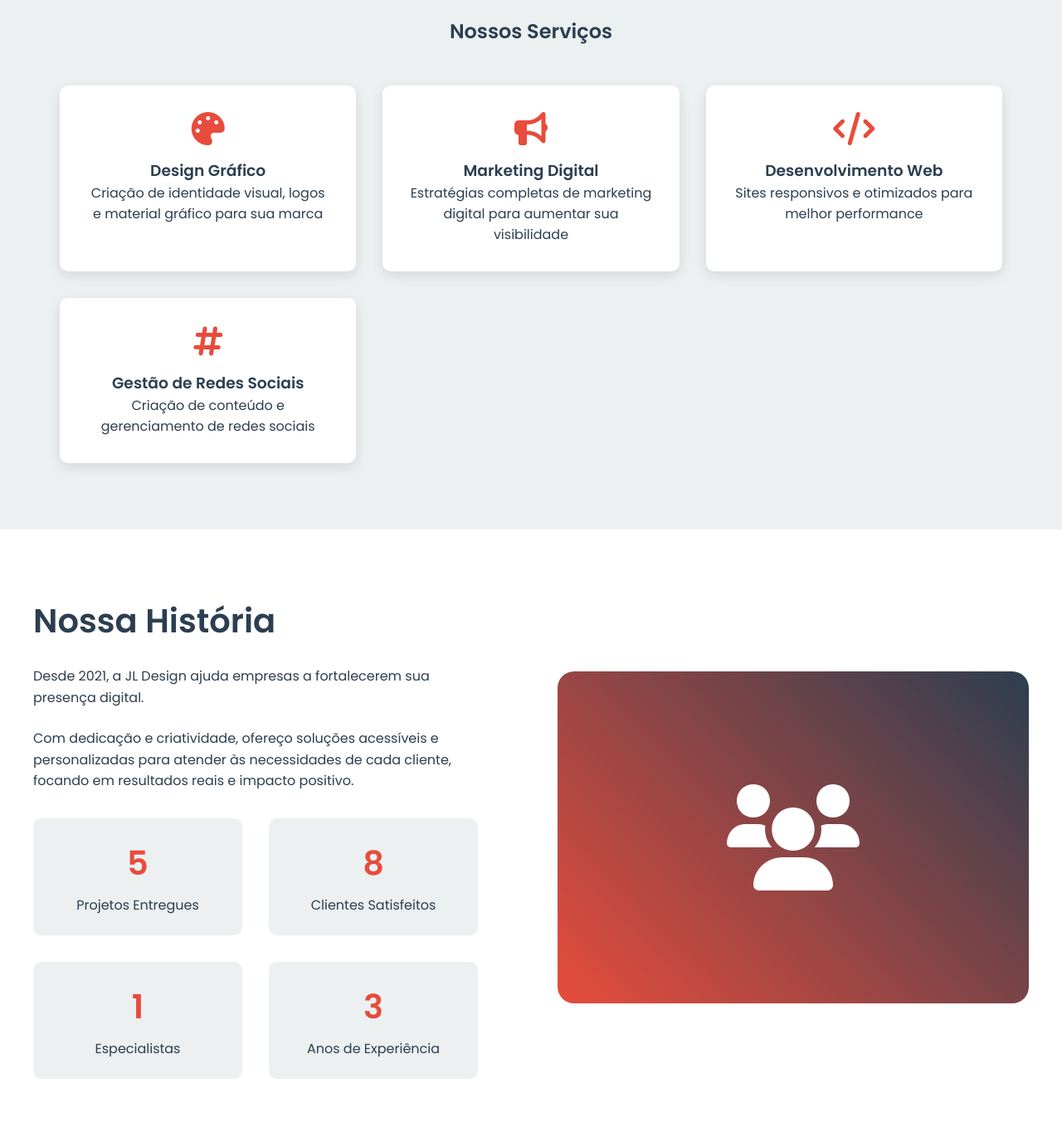
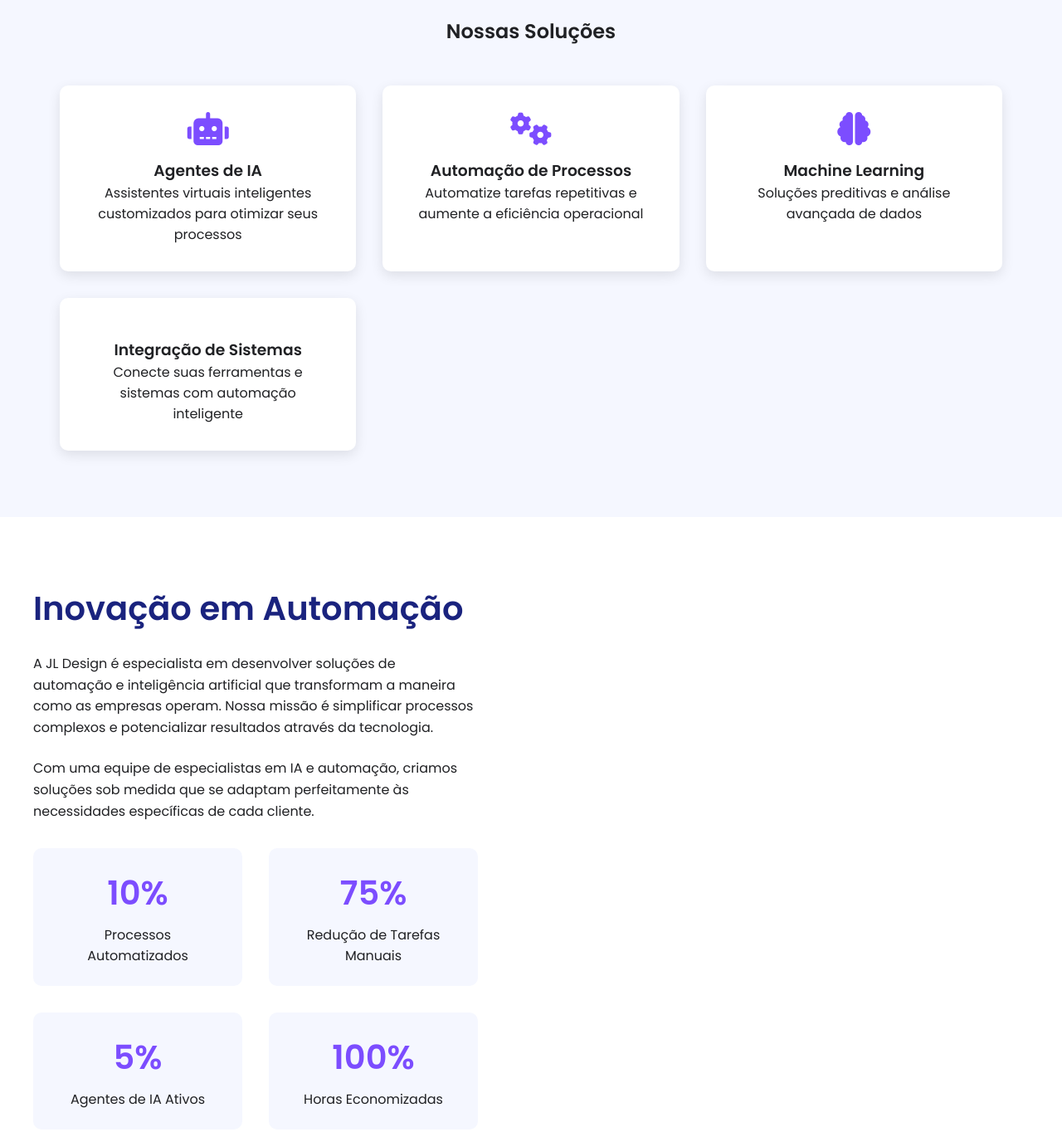
Before and after one commit to jorgepedro7/jldesign, a plain HTML site: page index.html in a window 1280 px wide. Shown: the part 860-2224 px from the top of the page at 83% size. Drawn offline with Linux system fonts and the light colour scheme.

Commit message:
Modify index.html

```diff
--- a/index.html
+++ b/index.html
@@ -1,9 +1,9 @@
-<html><head><base href="." /><meta charset="UTF-8"><meta name="viewport" content="width=device-width, initial-scale=1.0"><title>JL Design - Marketing Digital</title><style>
+<html><head><base href="." /><meta charset="UTF-8"><meta name="viewport" content="width=device-width, initial-scale=1.0"><title>JL Design - Automação e IA</title><style>
 :root {
-  --primary: #2C3E50;
-  --accent: #E74C3C;
-  --light: #ECF0F1;
-  --text: #2C3E50;
+  --primary: #1A237E;
+  --accent: #7C4DFF;
+  --light: #F5F7FF;
+  --text: #202124;
 }
 
 * {
@@ -63,15 +63,34 @@ body {
   display: flex;
   align-items: center;
   justify-content: center;
-  background: linear-gradient(45deg, var(--primary), #34495E);
+  background: linear-gradient(45deg, var(--primary), #303F9F);
   padding: 2rem;
   scroll-margin-top: 70px;
+  position: relative;
+  overflow: hidden;
+}
+
+.hero::before {
+  content: '';
+  position: absolute;
+  width: 100%;
+  height: 100%;
+  background: linear-gradient(45deg, transparent 45%, rgba(124, 77, 255, 0.1) 100%);
+  animation: pulse 3s ease-in-out infinite;
+}
+
+@keyframes pulse {
+  0% { opacity: 0.5; }
+  50% { opacity: 0.8; }
+  100% { opacity: 0.5; }
 }
 
 .hero-content {
   text-align: center;
   color: white;
   max-width: 800px;
+  position: relative;
+  z-index: 1;
 }
 
 .hero h1 {
@@ -185,33 +204,14 @@ body {
   margin-bottom: 0.5rem;
 }
 
-.about-image-container {
-  position: relative;
-  height: 400px;
+.floating-animation {
+  animation: floating 3s ease-in-out infinite;
 }
 
-.about-image {
-  width: 100%;
-  height: 100%;
-  border-radius: 20px;
-  overflow: hidden;
-  background: linear-gradient(45deg, var(--accent), var(--primary));
-  display: flex;
-  align-items: center;
-  justify-content: center;
-}
-
-.team-member {
-  margin-top: 4rem;
-  text-align: center;
-}
-
-.team-member img {
-  width: 150px;
-  height: 150px;
-  border-radius: 50%;
-  margin-bottom: 1rem;
-  border: 5px solid var(--accent);
+@keyframes floating {
+  0% { transform: translateY(0px); }
+  50% { transform: translateY(-20px); }
+  100% { transform: translateY(0px); }
 }
 
 @media (max-width: 768px) {
@@ -235,16 +235,6 @@ body {
     padding-right: 0;
   }
 }
-
-.floating-animation {
-  animation: floating 3s ease-in-out infinite;
-}
-
-@keyframes floating {
-  0% { transform: translateY(0px); }
-  50% { transform: translateY(-20px); }
-  100% { transform: translateY(0px); }
-}
 </style>
 <link href="https://fonts.googleapis.com/css2?family=Poppins:wght@300;400;600&display=swap" rel="stylesheet">
 <link href="https://cdnjs.cloudflare.com/ajax/libs/font-awesome/6.0.0/css/all.min.css" rel="stylesheet">
@@ -256,7 +246,7 @@ body {
     <a href="https://jldesign.com" class="logo">JL Design</a>
     <div class="nav-links">
       <a href="#home">Home</a>
-      <a href="#services">Serviços</a>
+      <a href="#services">Soluções</a>
       <a href="#about">Sobre</a>
       <a href="#contact">Contato</a>
     </div>
@@ -265,34 +255,34 @@ body {
 
 <section class="hero" id="home">
   <div class="hero-content">
-    <h1 class="floating-animation">Transforme sua presença digital</h1>
-    <p>Soluções criativas e estratégicas para impulsionar sua marca no ambiente digital</p>
-    <a href="https://api.whatsapp.com/send?phone=+5577991368196" class="cta-button">Fale Conosco</a>
+    <h1 class="floating-animation">Automatize e Inove com IA</h1>
+    <p>Transforme sua empresa com soluções inteligentes de automação e agentes de IA personalizados</p>
+    <a href="https://api.whatsapp.com/send?phone=SEUNUMEROAQUI" class="cta-button">Solicite uma Demo</a>
   </div>
 </section>
 
 <section class="services" id="services">
-  <h2>Nossos Serviços</h2>
+  <h2>Nossas Soluções</h2>
   <div class="services-grid">
     <div class="service-card">
-      <i class="fas fa-palette service-icon"></i>
-      <h3>Design Gráfico</h3>
-      <p>Criação de identidade visual, logos e material gráfico para sua marca</p>
+      <i class="fas fa-robot service-icon"></i>
+      <h3>Agentes de IA</h3>
+      <p>Assistentes virtuais inteligentes customizados para otimizar seus processos</p>
     </div>
     <div class="service-card">
-      <i class="fas fa-bullhorn service-icon"></i>
-      <h3>Marketing Digital</h3>
-      <p>Estratégias completas de marketing digital para aumentar sua visibilidade</p>
+      <i class="fas fa-cogs service-icon"></i>
+      <h3>Automação de Processos</h3>
+      <p>Automatize tarefas repetitivas e aumente a eficiência operacional</p>
     </div>
     <div class="service-card">
-      <i class="fas fa-code service-icon"></i>
-      <h3>Desenvolvimento Web</h3>
-      <p>Sites responsivos e otimizados para melhor performance</p>
+      <i class="fas fa-brain service-icon"></i>
+      <h3>Machine Learning</h3>
+      <p>Soluções preditivas e análise avançada de dados</p>
     </div>
     <div class="service-card">
-      <i class="fas fa-hashtag service-icon"></i>
-      <h3>Gestão de Redes Sociais</h3>
-      <p>Criação de conteúdo e gerenciamento de redes sociais</p>
+      <i class="fas fa-chart-network service-icon"></i>
+      <h3>Integração de Sistemas</h3>
+      <p>Conecte suas ferramentas e sistemas com automação inteligente</p>
     </div>
   </div>
 </section>
@@ -300,31 +290,31 @@ body {
 <section class="about-section" id="about">
   <div class="about-container">
     <div class="about-text">
-      <h2>Nossa História</h2>
-      <p>Desde 2021, a JL Design ajuda empresas a fortalecerem sua presença digital. </p>
-      <p>Com dedicação e criatividade, ofereço soluções acessíveis e personalizadas para atender às necessidades de cada cliente, focando em resultados reais e impacto positivo.</p>
+      <h2>Inovação em Automação</h2>
+      <p>A JL Design é especialista em desenvolver soluções de automação e inteligência artificial que transformam a maneira como as empresas operam. Nossa missão é simplificar processos complexos e potencializar resultados através da tecnologia.</p>
+      <p>Com uma equipe de especialistas em IA e automação, criamos soluções sob medida que se adaptam perfeitamente às necessidades específicas de cada cliente.</p>
       <div class="stats-grid">
         <div class="stat-card">
-          <div class="stat-number">5+</div>
-          <div>Projetos Entregues</div>
+          <div class="stat-number">10+</div>
+          <div>Processos Automatizados</div>
         </div>
         <div class="stat-card">
-          <div class="stat-number">8</div>
-          <div>Clientes Satisfeitos</div>
+          <div class="stat-number">75%</div>
+          <div>Redução de Tarefas Manuais</div>
         </div>
         <div class="stat-card">
-          <div class="stat-number">1+</div>
-          <div>Especialistas</div>
+          <div class="stat-number">5+</div>
+          <div>Agentes de IA Ativos</div>
         </div>
         <div class="stat-card">
-          <div class="stat-number">3</div>
-          <div>Anos de Experiência</div>
+          <div class="stat-number">100+</div>
+          <div>Horas Economizadas</div>
         </div>
       </div>
     </div>
     <div class="about-image-container">
       <div class="about-image">
-        <i class="fas fa-users" style="font-size: 8rem; color: white;"></i>
+        <i class="fas fa-microchip" style="font-size: 8rem; color: white;"></i>
       </div>
     </div>
   </div>
@@ -332,7 +322,6 @@ body {
 
 <script>
 document.addEventListener('DOMContentLoaded', function() {
-    // Smooth scroll para links internos
     document.querySelectorAll('a[href^="#"]').forEach(anchor => {
         anchor.addEventListener('click', function (e) {
             e.preventDefault();
@@ -342,7 +331,6 @@ document.addEventListener('DOMContentLoaded', function() {
         });
     });
 
-    // Animação de entrada para cards de serviço e stats
     const observer = new IntersectionObserver((entries) => {
         entries.forEach(entry => {
             if (entry.isIntersecting) {
@@ -359,18 +347,17 @@ document.addEventListener('DOMContentLoaded', function() {
         observer.observe(card);
     });
 
-    // Contador animado para os números estatísticos
     const statsObserver = new IntersectionObserver((entries) => {
         entries.forEach(entry => {
             if (entry.isIntersecting) {
                 const target = entry.target;
-                const value = parseInt(target.textContent);
+                const value = parseInt(target.textContent.replace(/[^0-9]/g, ''));
                 let current = 0;
                 const increment = value / 50;
                 const timer = setInterval(() => {
                     current += increment;
                     if (current >= value) {
-                        target.textContent = value + (target.textContent.includes('+') ? '+' : '');
+                        target.textContent = value + (target.textContent.includes('+') ? '+' : '%');
                         clearInterval(timer);
                     } else {
                         target.textContent = Math.ceil(current);
```
